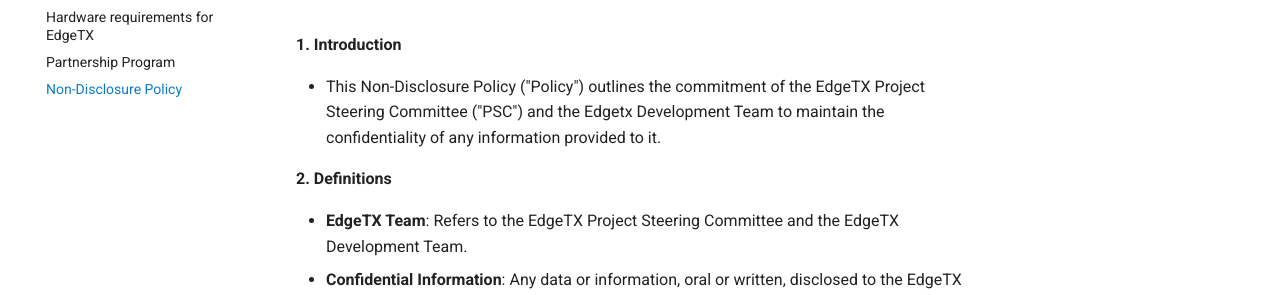
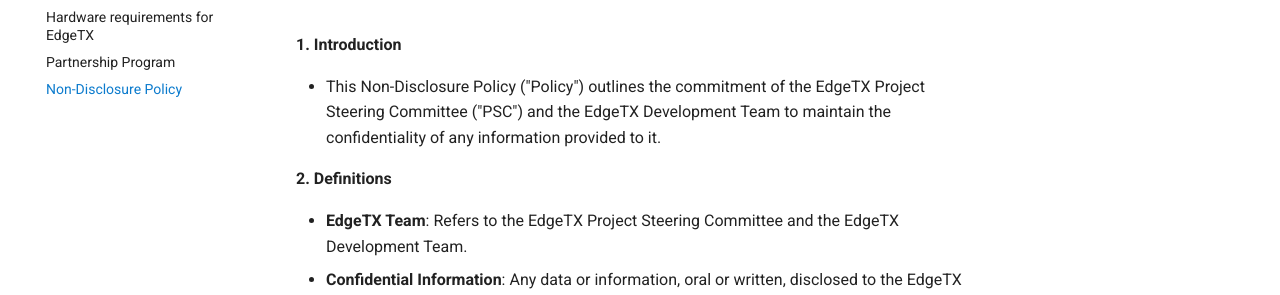
Before and after one commit to EdgeTX/edgetx.github.io, an MkDocs documentation site: the page built from docs/nda.md, in a window 1280 px wide and 900 px high. Shown: the part 278-573 px from the top of the window. Built offline with MkDocs 1.6.1 and Material for MkDocs 9.7.7, drawn with Linux system fonts in a browser that asks for light colours; comment, search, counter and statistics services are not loaded; some of the changed text lies outside the part shown.

Commit message:
chore: typos, whitespace

```diff
--- a/docs/nda.md
+++ b/docs/nda.md
@@ -1,13 +1,12 @@
 
 **1. Introduction**
 
-   - This Non-Disclosure Policy ("Policy") outlines the commitment of the EdgeTX Project Steering Committee ("PSC") and the Edgetx Development Team to maintain the confidentiality of any information provided to it.
+   - This Non-Disclosure Policy ("Policy") outlines the commitment of the EdgeTX Project Steering Committee ("PSC") and the EdgeTX Development Team to maintain the confidentiality of any information provided to it.
 
 **2. Definitions**
 
    - **EdgeTX Team**: Refers to the EdgeTX Project Steering Committee and the EdgeTX Development Team.
    - **Confidential Information**: Any data or information, oral or written, disclosed to the EdgeTX Team, which is designated as confidential or should reasonably be understood to be confidential given the nature of the information and the circumstances surrounding disclosure.
-
 
 **3. Purpose**
 
```
Also changed, not shown: other parts of docs/nda.md (+1 -1 lines).
